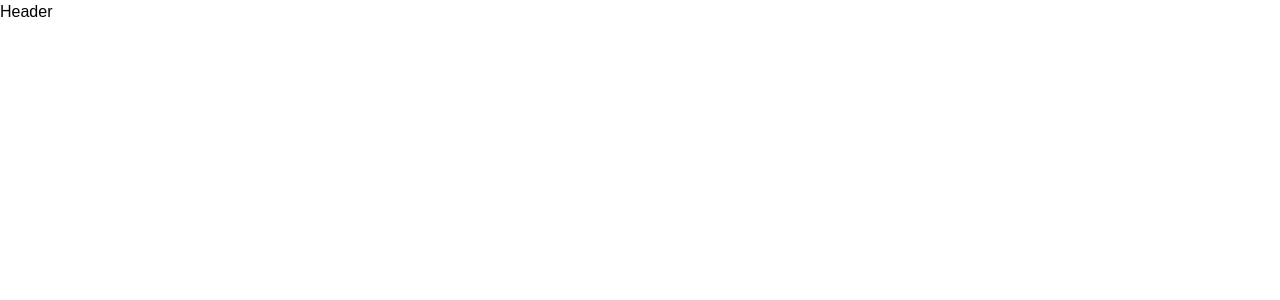
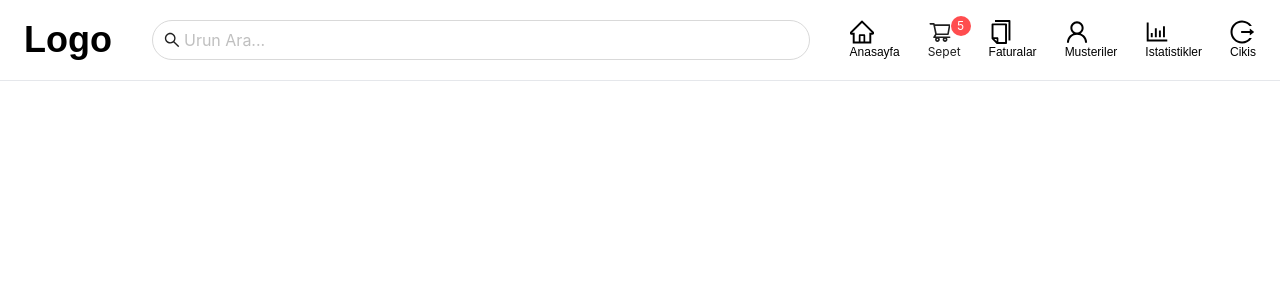
Before and after one commit to mpalox/posapp, a React (Create React App) app in the folder client/: page / in a window 1280 px wide. Shown: the top 300 px of the page. Built offline with nearby package versions, Linux system fonts and the light colour scheme.

Commit message:
Bolum 4 tamamlandi

```diff
--- a/client/src/App.jsx
+++ b/client/src/App.jsx
@@ -1,4 +1,5 @@
 import Header from "./components/header/Header";
+
 
 
 function App() {
--- a/client/src/components/header/Header.jsx
+++ b/client/src/components/header/Header.jsx
@@ -1,9 +1,61 @@
-import React from 'react'
-
+import { Input,Badge } from 'antd';
+import { SearchOutlined,HomeOutlined,
+          ShoppingCartOutlined,CopyOutlined,
+          UserOutlined,BarChartOutlined,LogoutOutlined } from '@ant-design/icons';
 const Header = () => {
   return (
-    <div>
-      Header
+    <div className='border-b mb-6'>
+      <header className='py-4 px-6 flex justify-between items-center gap-10'>
+          <div className='logo'>
+            <a href='/'>
+              <h2 className="text-2xl font-bold md:text-4xl">Logo</h2>
+            </a>
+          </div>
+          <div className="header-search flex-1 flex justify-center">
+            <Input
+            size="large"
+            placeholder="Urun Ara..."
+            prefix={<SearchOutlined />}
+            className='rounded-full max-w-[800px]' />
+          </div>
+          <div className="menu-links flex justify-between items-center gap-7 md:static
+          fixed bottom-0 md:w-auto w-screen md:bg-transparent bg-white left-0 md:border-t-0 border-t md:px-0 px-4 py-1">
+            <a href={"/"} className='menu-link flex flex-col hover:text-[#40a9ff] transition-all'>
+                <HomeOutlined className='md:text-2xl text-xl' />
+                <span className='md:text-xs text-[10px]'>Anasayfa</span>
+            </a>
+            <Badge count={5} offset={[0,6]} className='md:flex hidden'>
+              <a href={"/"} className='menu-link flex flex-col hover:text-[#40a9ff] transition-all'>
+
+                <ShoppingCartOutlined className='md:text-2xl text-xl' />
+                  <span className='md:text-xs text-[10px]'>Sepet</span>
+              </a>
+            </Badge>
+            <a href={"/"} className='menu-link flex flex-col hover:text-[#40a9ff] transition-all'>
+                <CopyOutlined  className='md:text-2xl text-xl' />
+                <span className='md:text-xs text-[10px]'>Faturalar</span>
+            </a>
+            <a href={"/"} className='menu-link flex flex-col hover:text-[#40a9ff] transition-all'>
+                <UserOutlined className='md:text-2xl text-xl' />
+                <span className='md:text-xs text-[10px]'>Musteriler</span>
+            </a>
+            <a href={"/"} className='menu-link flex flex-col hover:text-[#40a9ff] transition-all'>
+                <BarChartOutlined className='md:text-2xl text-xl' />
+                <span className='md:text-xs text-[10px]'>Istatistikler</span>
+            </a>
+            <a href={"/"} className='menu-link flex flex-col hover:text-[#40a9ff] transition-all'>
+                <LogoutOutlined className='md:text-2xl text-xl' />
+                <span className='md:text-xs text-[10px]'>Cikis</span>
+            </a>
+          </div>
+          <Badge count={5} offset={[0,6]} className='md:hidden flex'>
+              <a href={"/"} className='menu-link flex flex-col hover:text-[#40a9ff] transition-all'>
+
+                <ShoppingCartOutlined className='text-2xl' />
+                  <span className='md:text-xs text-[10px]'>Sepet</span>
+              </a>
+            </Badge>
+      </header>
     </div>
   )
 }
```
